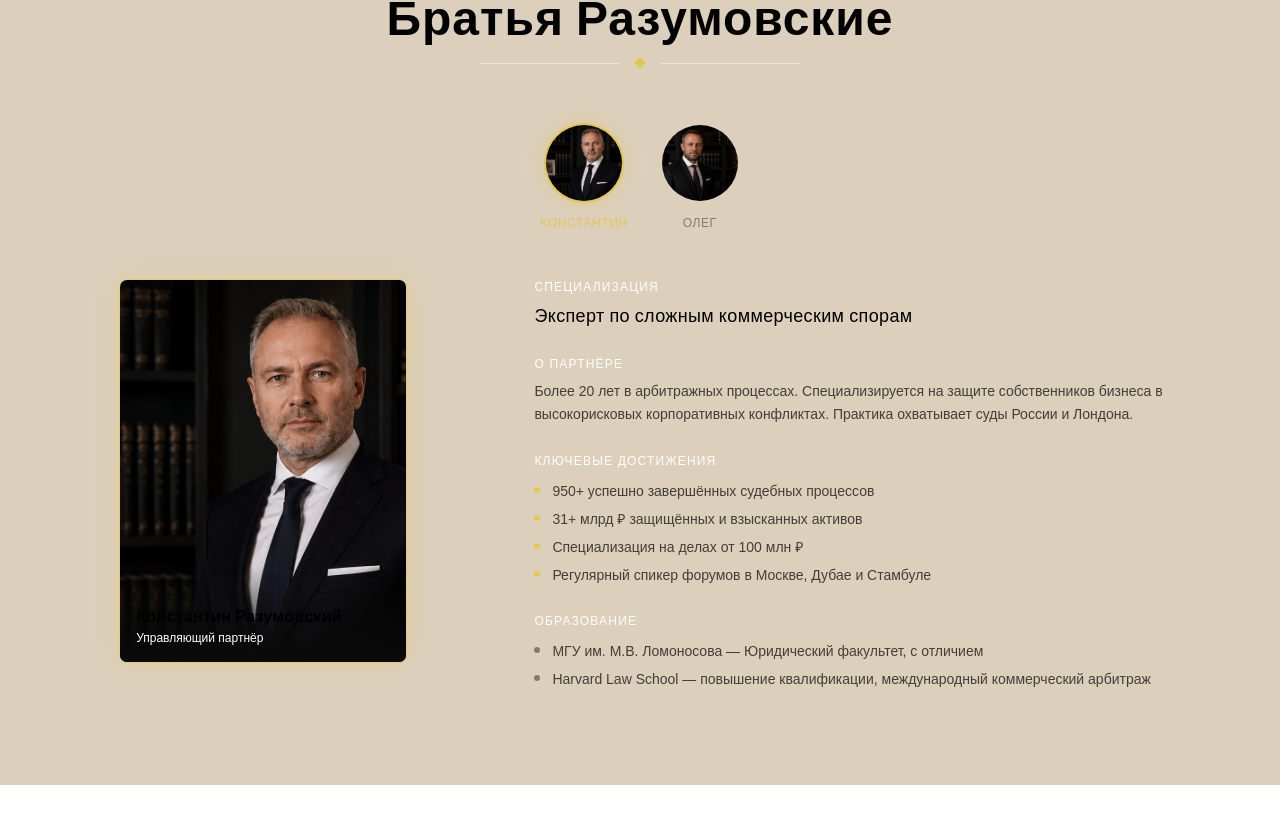
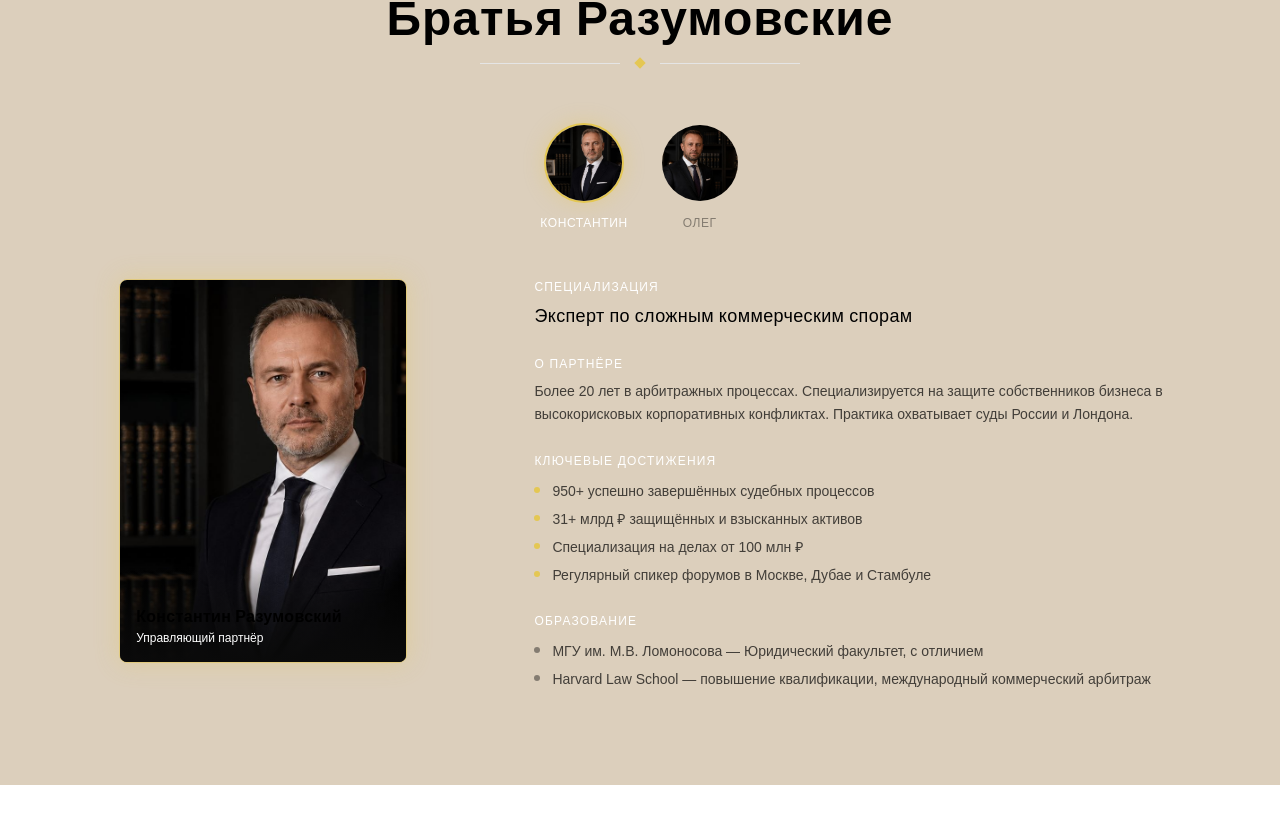
Before and after one commit to artempataga1-pixel/ships_project, a Next.js app in the folder demo-site/: page / in a window 1280 px wide. Shown: the part 937-1760 px from the top of the page. Built offline with nearby package versions, Linux system fonts and the light colour scheme; no server answers; a web font is replaced by a local one.

Commit message:
Команда: активное имя партнера белое вместо золотого

```diff
--- a/demo-site/src/components/sections/PartnersTabs.tsx
+++ b/demo-site/src/components/sections/PartnersTabs.tsx
@@ -22,7 +22,7 @@ export function PartnersTabs() {
             />
             <span
               className="text-xs uppercase tracking-wider transition-colors"
-              style={{ color: active === idx ? "var(--gold)" : "var(--dark-text-40)" }}
+              style={{ color: active === idx ? "#ffffff" : "var(--dark-text-40)" }}
             >
               {p.name.split(" ")[0]}
             </span>
```
